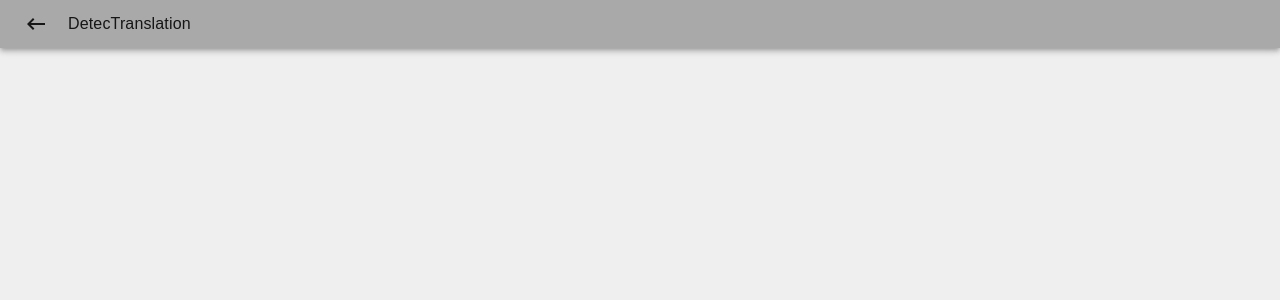
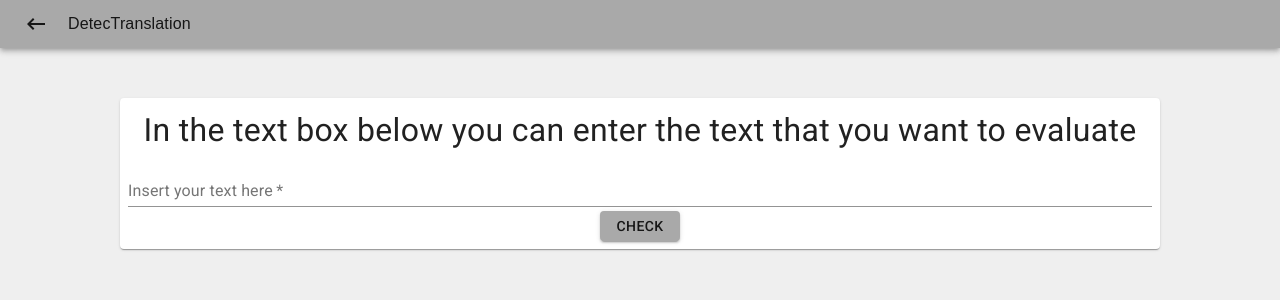
Before and after one commit to calinalexandru99/Individual-Project, a React (Create React App) app: page /detection in a window 1280 px wide. Shown: the top 300 px of the page. Built offline with nearby package versions, Linux system fonts and the light colour scheme.

Commit message:
Start work on Detection screen
-add a card which contains everything
-create a multiline text box
-add check button

```diff
--- a/src/screens/About/About.tsx
+++ b/src/screens/About/About.tsx
@@ -84,7 +84,7 @@ const About: React.FC = () => {
                         automatically
                         translated documents algorithm described in the Individual Project report. The report can be
                         viewed by downloading the following file:
-                        <a href="Project_Report.pdf" download>
+                        <a href={"Project_Report.pdf"} download>
                             Report.pdf
                         </a>
                     </Typography>
--- a/src/screens/Detection/Detection.tsx
+++ b/src/screens/Detection/Detection.tsx
@@ -1,11 +1,104 @@
-import React from "react";
+import React, {useState} from "react";
 import TopBar from "../../components/TopBar";
+import {Button, Card, createStyles, makeStyles, TextField, Typography} from "@material-ui/core";
+
+const useStyles = makeStyles((theme) =>
+    createStyles({
+        container: {
+            height: "100%",
+            flex: 1,
+            display: "flex",
+            justifyContent: "space-evenly",
+            alignItems: "center",
+            marginTop: "50px",
+            [theme.breakpoints.down("sm")]: {
+                flexDirection: "column",
+            },
+            [theme.breakpoints.up("md")]: {
+                flexDirection: "row",
+            },
+        },
+        card: {
+            height: "80%",
+            width: "80%",
+            display: "flex",
+            flexDirection: "column",
+            justifyContent: "space-evenly",
+            padding: 8,
+        },
+        text: {
+            textAlign: "center",
+            [theme.breakpoints.only("xs")]: {
+                fontSize: "1rem",
+            },
+            [theme.breakpoints.only("sm")]: {
+                fontSize: "1.25rem",
+            },
+            [theme.breakpoints.only("md")]: {
+                fontSize: "1.5rem",
+            },
+            [theme.breakpoints.up("lg")]: {
+                fontSize: "2rem",
+            },
+        },
+        button: {
+            height: "30px",
+            width: "80px",
+        },
+        buttonContainer: {
+            justifyContent:"center",
+            alignItems: "center",
+            display:"flex",
+        }
+    })
+);
 
 const Detection: React.FC = () => {
-    return (<>
-        <TopBar showBack>
 
-        </TopBar>
-    </>)
-}
+    const [text, setText] = useState("");
+    const [error, setError] = useState(false);
+
+    const onTextChange = (event: React.ChangeEvent<HTMLInputElement>) => {
+        setError(false);
+        setText(event.target.value);
+    };
+
+    const onCheckClick = () => {
+        if (text === "") {
+            setError(true);
+        }
+    }
+
+    const classes = useStyles();
+
+    return (
+        <>
+            <TopBar showBack/>
+            <div className={classes.container}>
+                <Card className={classes.card}>
+                    <Typography className={classes.text}>
+                        In the text box below you can enter the text that you want to evaluate
+                    </Typography>
+                    <TextField
+                        margin="dense"
+                        label="Insert your text here"
+                        required
+                        size="medium"
+                        multiline
+                        type="text"
+                        error={error}
+                        helperText={error ? "Text box cannot be empty" : ""}
+                        value={text}
+                        onChange={onTextChange}
+                    />
+                    <div className={classes.buttonContainer}>
+                        <Button variant="contained" color="primary" onClick={onCheckClick} className={classes.button}>
+                            Check
+                        </Button>
+                    </div>
+                </Card>
+            </div>
+        </>
+    );
+};
 export default Detection;
```
